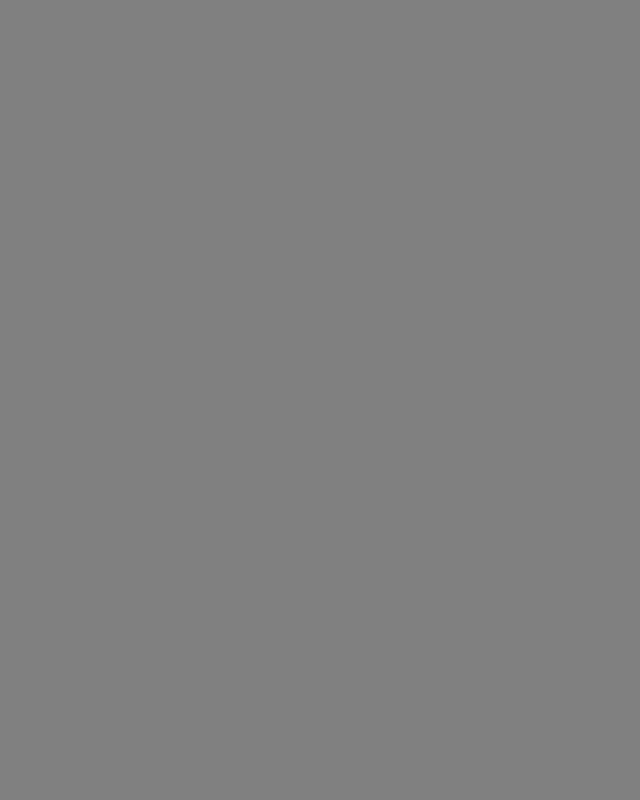
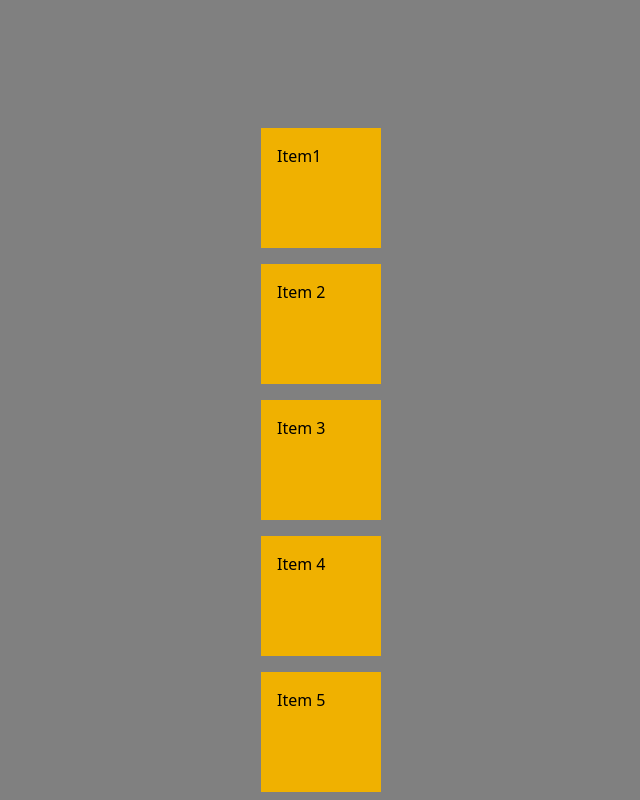
Before and after one commit to shayanshahDeveloper/farmer-motion-tasks, a React (Vite) app: page / in a window 1280 px wide. Shown: the part 940-1740 px from the top of the page, without its empty margins (319-959 px from the left). Before the commit the page ends 800 px from the top, so only its background shows below. Built offline with nearby package versions, Linux system fonts and the light colour scheme.

Commit message:
new tasks

```diff
--- a/src/App.tsx
+++ b/src/App.tsx
@@ -13,14 +13,18 @@ import Notification from "./components/Notification";
 import PulsingEffect from "./components/PulsingEffect";
 import ResponsiveButton from "./components/ResponsiveButton";
 import WaveEffect from "./components/WaveEffect";
+import BoxAnimaion from "./newComponents/BoxAnimaion";
+import DarggableBox from "./newComponents/DarggableBox";
 import FadeIn from "./newComponents/FadeIn";
 import Live from "./newComponents/Live";
+import ScaleButtonMotionValue from "./newComponents/ScaleButtonMotionValue";
 import SlidingMenu from "./newComponents/SlidingMenu";
 import StaggerGridLayout from "./newComponents/StaggerGridLayout";
 import StaggerImageGalllery from "./newComponents/StaggerImageGalllery";
 import StaggerList from "./newComponents/StaggerList";
 import StaggerTextReveal from "./newComponents/StaggerTextReveal";
 import SwitchToggle from "./newComponents/SwitchToggle";
+import WhileInView from "./newComponents/WhileInView";
 // import SequnetialAnimation from "./components/SequnetialAnimation";
 // import Sidebar from "./components/Sidebar";
 // import SlideInFromTheLeft from "./components/SlideInFromTheLeft";
@@ -31,7 +35,7 @@ import SwitchToggle from "./newComponents/SwitchToggle";
 
 const App = () => {
   return (
-    <div>
+    <div className="h-[150rem] flex items-center justify-center">
       {/* <Box /> */}
       {/* <BouncingCircle /> */}
       {/* <SpinningIcon /> */}
@@ -62,7 +66,11 @@ const App = () => {
       {/* <StaggerImageGalllery /> */}
       {/* <StaggerGridLayout /> */}
       {/* <StaggerTextReveal /> */}
-      <Live />
+      {/* <Live /> */}
+      {/* <DarggableBox /> */}
+      {/* <ScaleButtonMotionValue /> */}
+      {/* <BoxAnimaion /> */}
+      <WhileInView />
     </div>
   );
 };
--- /dev/null
+++ b/src/newComponents/BoxAnimaion.tsx
@@ -0,0 +1,21 @@
+import { motion, useMotionValue } from "motion/react";
+
+const BoxAnimaion = () => {
+  const x = useMotionValue(0);
+  const y = useMotionValue(0);
+
+  const momentCaputre = () => {
+    x.set(Math.random() * 300);
+    y.set(Math.random() * 300);
+  };
+
+  return (
+    <motion.div
+      style={{ x, y }}
+      onClick={momentCaputre}
+      className="w-30 h-30 bg-pink-500 rounded"
+    ></motion.div>
+  );
+};
+
+export default BoxAnimaion;
--- /dev/null
+++ b/src/newComponents/DarggableBox.tsx
@@ -0,0 +1,22 @@
+import { motion, useMotionValue } from "motion/react";
+
+const DarggableBox = () => {
+  const x = useMotionValue(0);
+  const y = useMotionValue(0);
+
+  return (
+    <div className="flex items-center justify-center flex-col">
+      <motion.div
+        drag
+        className="w-32 h-32 rounded bg-teal-500"
+        style={{ x, y }}
+      />
+
+      <p className="text-lg">
+        Positon: ({x.get().toFixed(2)},{y.get().toFixed(2)})
+      </p>
+    </div>
+  );
+};
+
+export default DarggableBox;
--- /dev/null
+++ b/src/newComponents/ScaleButtonMotionValue.tsx
@@ -0,0 +1,18 @@
+import { motion, useMotionValue } from "motion/react";
+
+const ScaleButtonMotionValue = () => {
+  const scale = useMotionValue(1);
+
+  return (
+    <motion.div
+      className="w-40 h-20 rounded flex justify-center items-center bg-yellow-500 shadow text-lg font-semibold cursor-pointer"
+      style={{ scale }}
+      onMouseEnter={() => scale.set(1.2)}
+      onMouseLeave={() => scale.set(1)}
+    >
+      Hover me!!
+    </motion.div>
+  );
+};
+
+export default ScaleButtonMotionValue;
--- /dev/null
+++ b/src/newComponents/WhileInView.tsx
@@ -0,0 +1,38 @@
+import { motion } from "motion/react";
+
+const items = ["Item1", "Item 2", "Item 3", "Item 4", "Item 5"];
+
+const viewVariants = {
+  hidden: {
+    opacity: 0,
+  },
+  visible: {
+    opacity: 1,
+  },
+};
+
+const WhileInView = () => {
+  return (
+    <motion.ul
+      variants={viewVariants}
+      initial="hidden"
+      whileInView="visible"
+      transition={{ staggerChildren: 0.6 }}
+      className="flex flex-col mt-500"
+    >
+      {items.map((item, index) => (
+        <motion.li
+          initial={{ opacity: 0, y: 20 }}
+          whileInView={{ opacity: 1, y: 0 }}
+          transition={{ duration: 0.5 }}
+          className="bg-yellow-500 p-4 my-2 w-30 h-30"
+          key={index}
+        >
+          {item}
+        </motion.li>
+      ))}
+    </motion.ul>
+  );
+};
+
+export default WhileInView;
```
